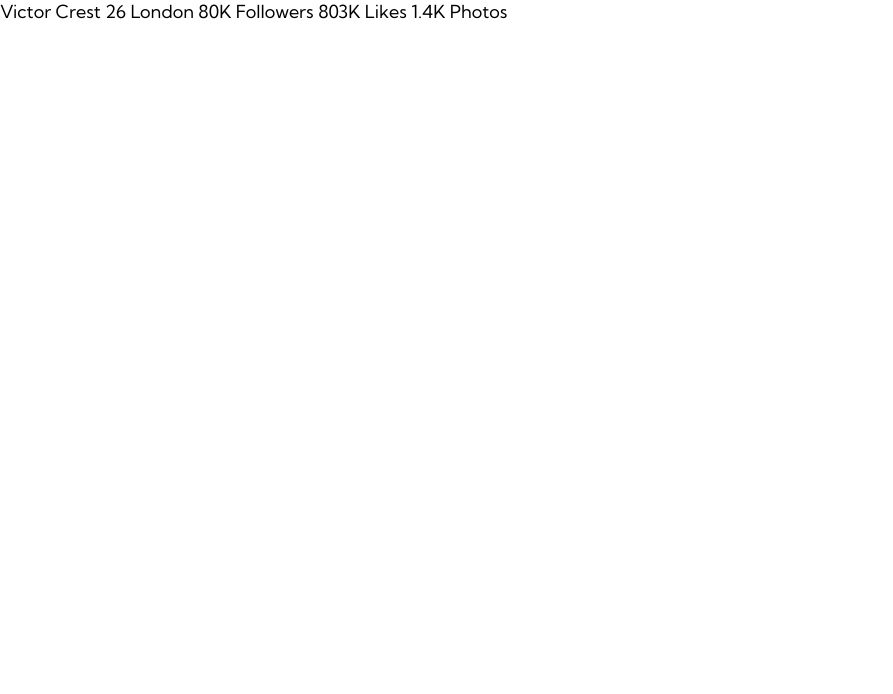
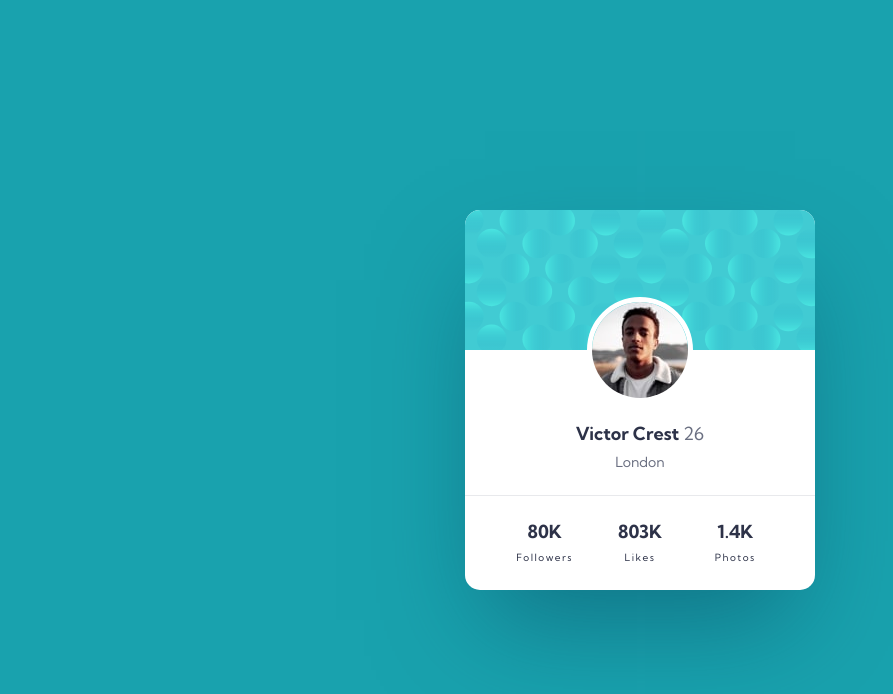
Before and after one commit to Blondeli/profile-card-component-main, a plain HTML site: page index.html in a window 1280 px wide. Shown: the whole page, without its empty margins (0-893 px from the left). Drawn offline with Linux system fonts and the light colour scheme.

Commit message:
add card

```diff
--- a/index.html
+++ b/index.html
@@ -15,17 +15,31 @@
   <link rel="stylesheet" href="style.css">
 </head>
 <body>
-  Victor Crest
-  26
-  London
+  <article>
+    <div class="profile-picture">
+      <img src="images/image-victor.jpg" alt="Profile picture">
+    </div>
+    <div class="main-content">
+      <h1>Victor Crest <span>26</span></h1>
+      <h2>London</h2>
 
-  80K
-  Followers
+      <hr>
 
-  803K
-  Likes
-
-  1.4K
-  Photos
+      <ul>
+        <li>
+          80K <br>
+          <span>Followers</span>
+        </li>
+        <li>
+          803K <br>
+          <span>Likes</span>
+        </li>
+        <li>
+          1.4K <br>
+          <span>Photos</span>
+        </li>
+      </ul>
+    </div>
+  </article>
 </body>
 </html>
--- a/style.css
+++ b/style.css
@@ -12,6 +12,81 @@
 }
 
 body {
+  background: var(--background-color);
   font-family: "Kumbh Sans", sans-serif;
   font-size: 1.125rem;
+  text-align: center;
+  display: flex;
+  justify-content: center;
+  align-items: center;
+  min-height: 100vh;
+  color: var(--title-color);
 }
+
+article {
+  background: white;
+  width: 87%;
+  max-width: 350px;
+  border-radius: 15px;
+  box-shadow: 0 50px 100px -20px rgba(8, 70, 94, 0.5);
+  margin: 3rem 0;
+}
+
+.profile-picture {
+  height: 140px;
+  width: 100%;
+  background: url(images/bg-pattern-card.svg);
+  border-radius: 15px 15px 0 0;
+  position: relative;
+}
+
+.profile-picture img {
+  border-radius: 50%;
+  border: 5px solid white;
+  position: absolute;
+  top: 100%;
+  transform: translate(-50%, -50%);
+}
+
+.main-content h1 {
+  margin-top: 4.5rem;
+  font-size: 1.125rem;
+}
+
+.main-content h1 span {
+  font-weight: 400;
+  color: var(--text-color);
+}
+
+.main-content h2 {
+  color: var(--text-color);
+  font-weight: 400;
+  font-size: 0.875rem;
+  margin-top: 0.5rem;
+}
+
+.main-content hr {
+  height: 1px;
+  background: #e8e9ec;
+  border: none;
+  margin: 1.5rem 0;
+}
+
+.main-content ul {
+  list-style-type: none;
+  display: flex;
+  justify-content: space-around;
+  margin: 0 2rem 1.5rem 2rem;
+}
+
+.main-content li {
+  font-weight: 700;
+  flex-basis: 0;
+  flex-grow: 1;
+}
+
+.main-content li span {
+  font-weight: 400;
+  font-size: 0.625rem;
+  letter-spacing: 1.5px;
+}
```
